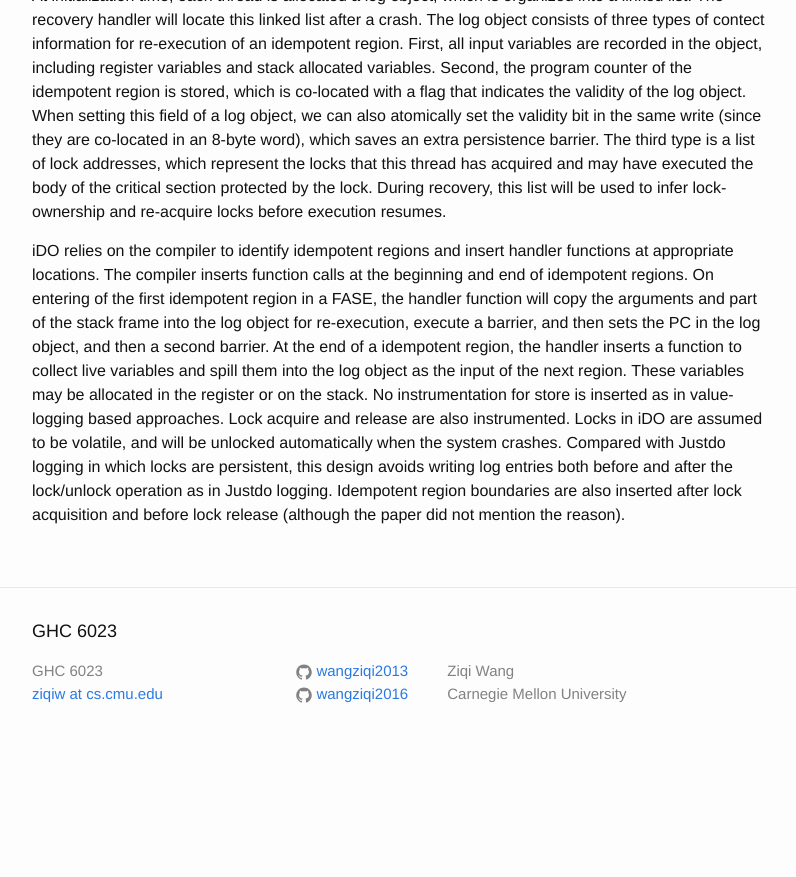
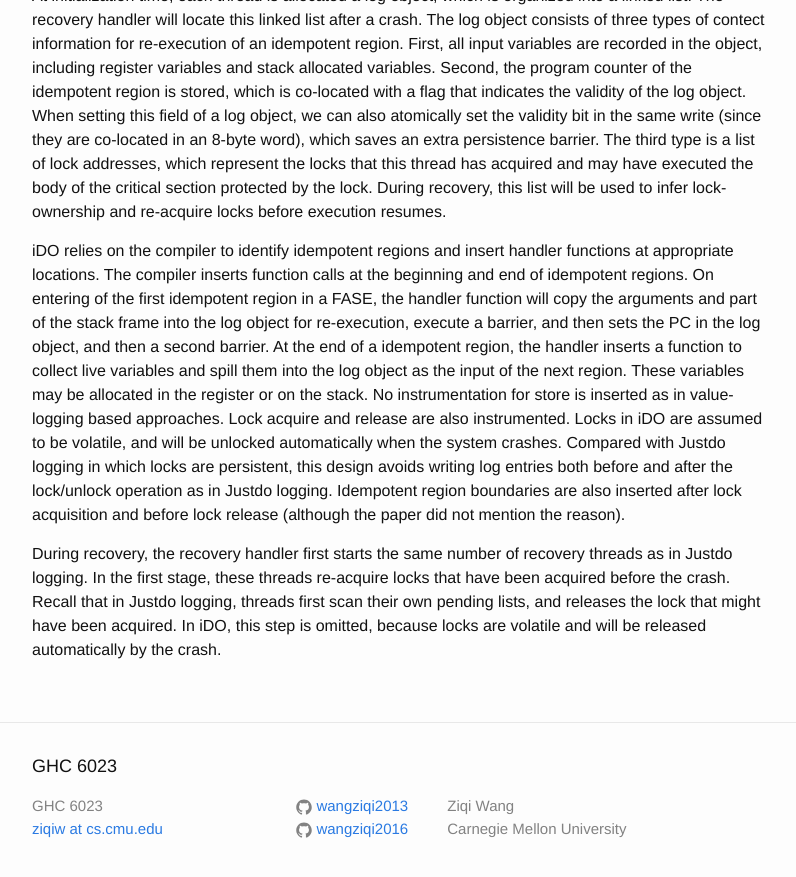
Before and after one commit to wangziqi2013/wangziqi2013.github.io, a Jekyll site: the page built from _posts/2018-08-10-ido.markdown, in a window 1280 px wide and 900 px high, scrolled down 1369 px. Shown: the top 877 px of the window, without its empty margins (238-1034 px from the left). Built offline with Jekyll 4.4.1, drawn with Linux system fonts in a browser that asks for light colours; before the commit the page ends 2134 px from its top, so only the background shows below that.

Commit message:
Adding lock reacquire

```diff
--- a/_posts/2018-08-10-ido.markdown
+++ b/_posts/2018-08-10-ido.markdown
@@ -65,3 +65,8 @@ Lock acquire and release are also instrumented. Locks in iDO are assumed to be v
 when the system crashes. Compared with Justdo logging in which locks are persistent, this design avoids writing log entries
 both before and after the lock/unlock operation as in Justdo logging. Idempotent region boundaries are also inserted after lock
 acquisition and before lock release (although the paper did not mention the reason).
+
+During recovery, the recovery handler first starts the same number of recovery threads as in Justdo logging. In the first
+stage, these threads re-acquire locks that have been acquired before the crash. Recall that in Justdo logging, threads first
+scan their own pending lists, and releases the lock that might have been acquired. In iDO, this step is omitted, because
+locks are volatile and will be released automatically by the crash.
```
